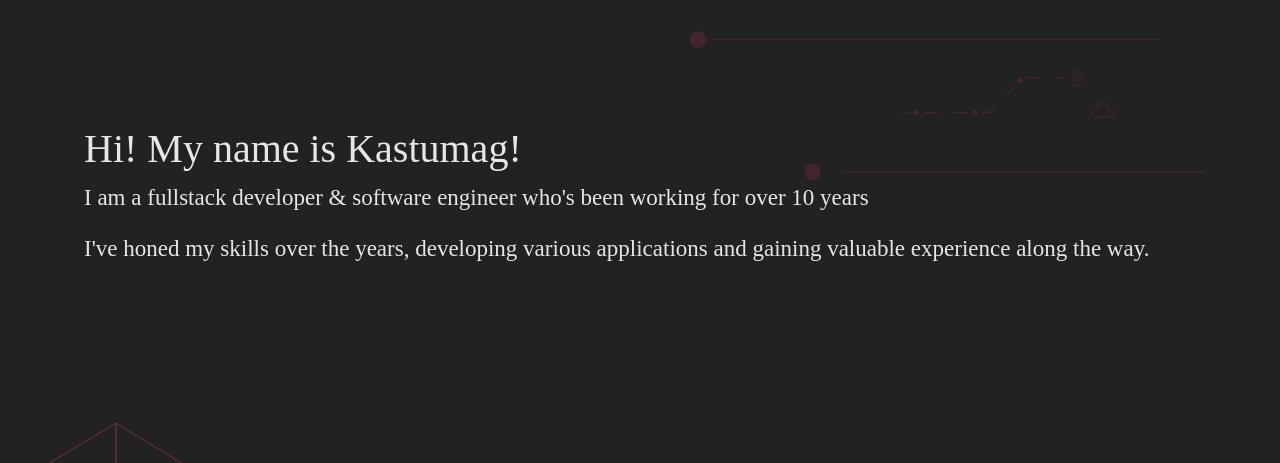
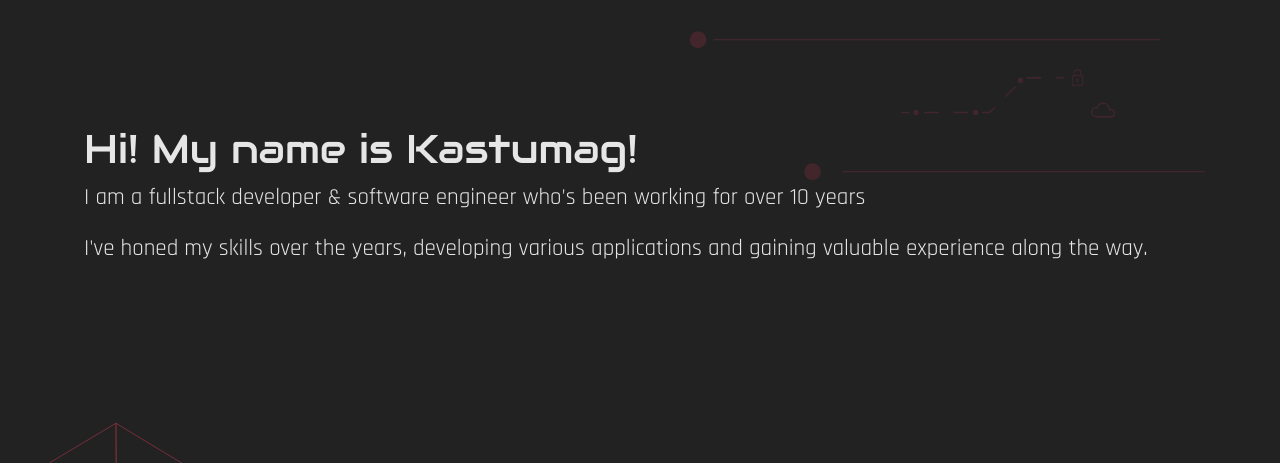
Before and after one commit to M13Mwongo/kastumag, a plain HTML site: page index.html in a window 1280 px wide. Shown: the part 291-754 px from the top of the page. Drawn offline with nearby package versions, Linux system fonts and the light colour scheme.

Commit message:
Add files via upload

```diff
--- a/css/styles.css
+++ b/css/styles.css
@@ -1,3 +1,6 @@
+@import url('https://fonts.googleapis.com/css2?family=Rajdhani:wght@300;400;500;600;700&display=swap');
+@import url('https://fonts.googleapis.com/css2?family=Audiowide&family=Rajdhani:wght@300;400;500;600;700&display=swap');
+
 :root {
   --primaryColor: #ff4169;
   --secondaryColor: #1c2527;
@@ -5,10 +8,11 @@
   --footerColor: #292D3E;
   --backgroundColor: #222222;
   --textColor: #e6e6e6;
-  --textfont: "Rajdhani";
-  --headingFont:"Audiowide Regular";
+  /* --textfont: "Rajdhani";
+  --headingFont:"Audiowide Regular"; */
   /* also Expansiva */
 }
+
 .fb-1{
   fill: var(--textColor);
 }
@@ -21,12 +25,12 @@
 }
 
 h1{
-  font-family: var(--headingFont);
+  font-family: "Audiowide", cursive;
 }
 
 html, body {
   height: 100%;
-  font-family: var(--textfont);
+  font-family: "Rajdhani", sans-serif;
   margin-left: -1px;
   background-image: url("/images/bg.svg");
   background-color: var(--backgroundColor);
```
